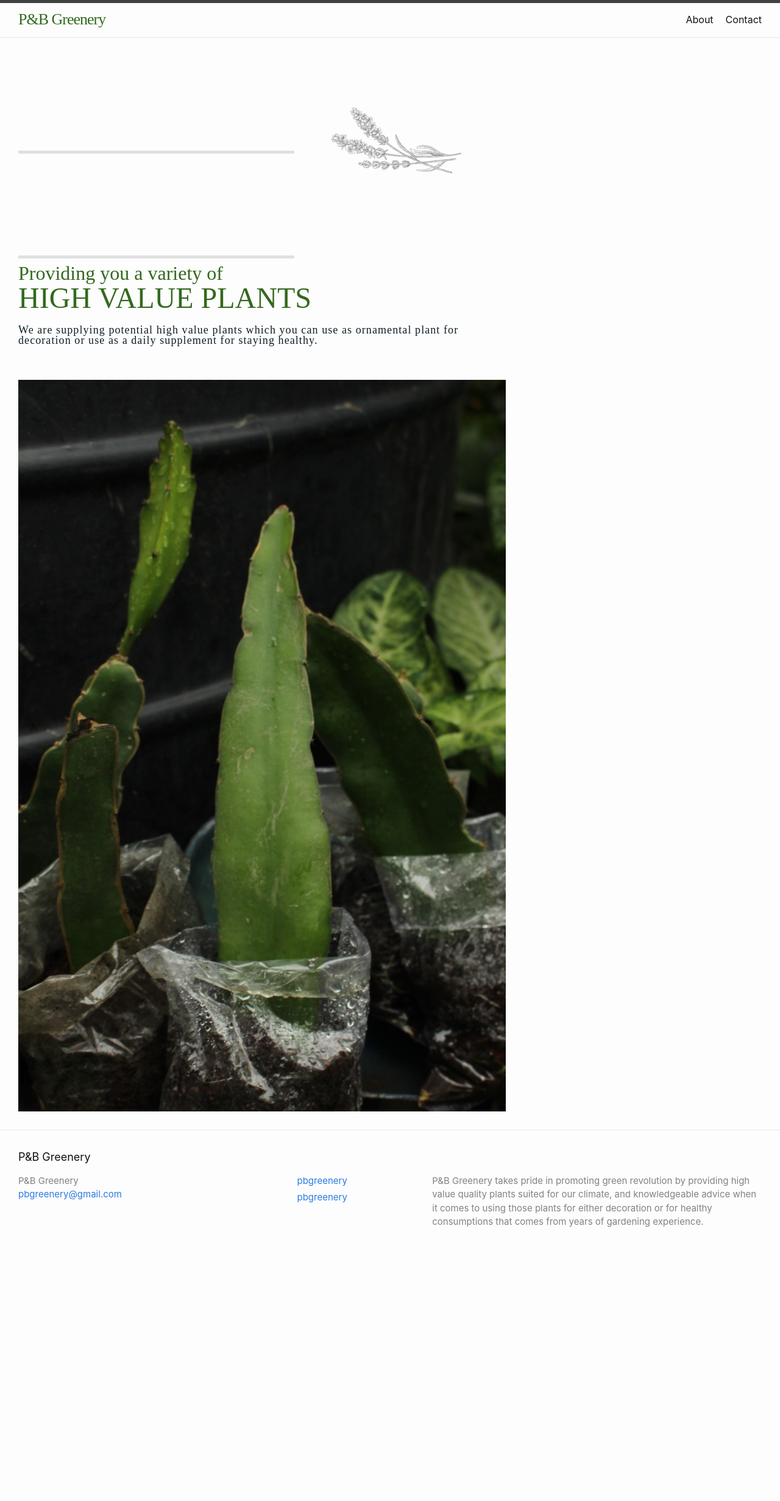
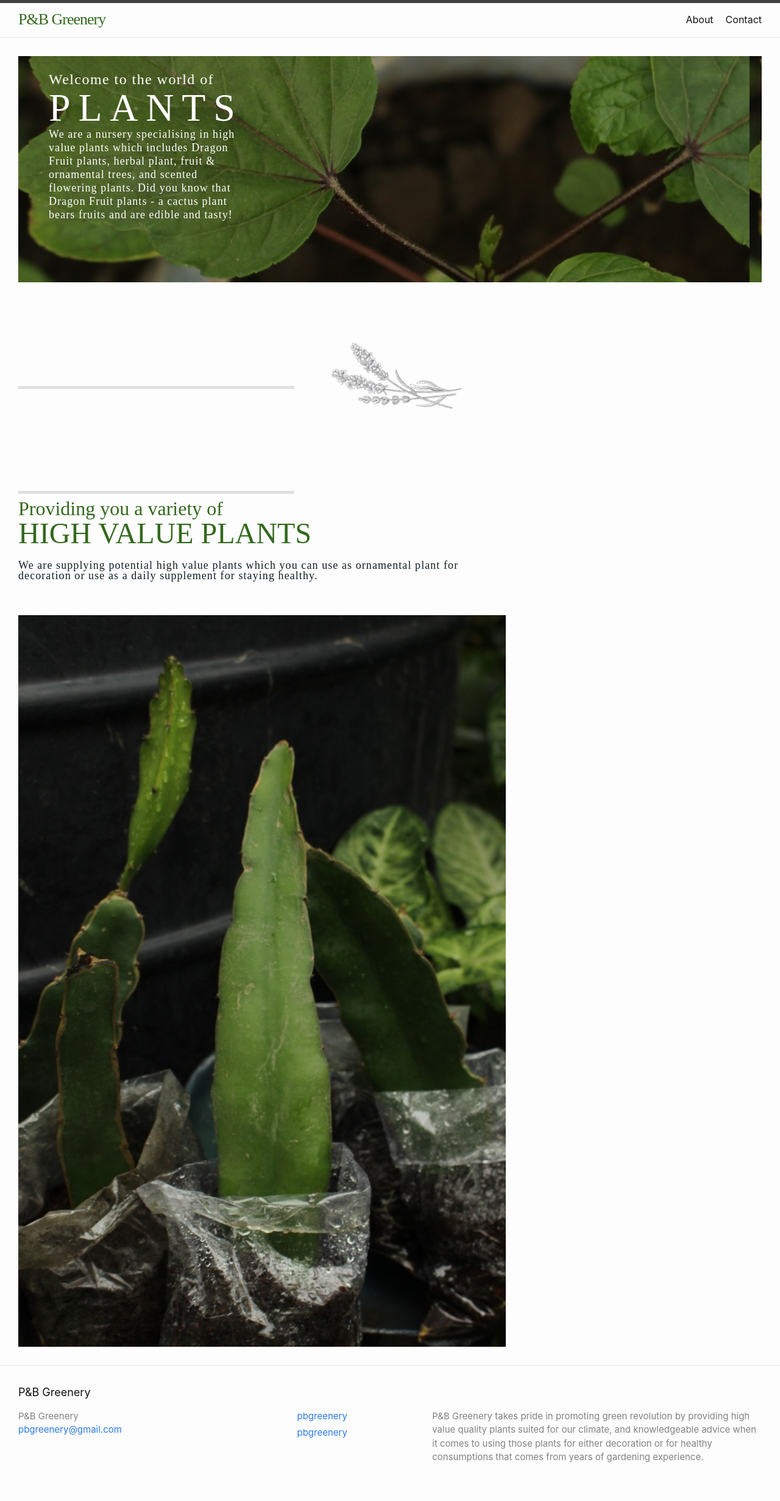
Before and after one commit to pbyanjankar/pbgreenery, a Jekyll site: the page built from index.markdown, in a window 1280 px wide. Shown: the whole page at 61% size. Built offline with Jekyll 4.4.1, drawn with Linux system fonts in a browser that asks for light colours; before the commit the page ends 2076 px from its top, so only the background shows below that.

Commit message:
Add a banner

```diff
--- a/_config.yml
+++ b/_config.yml
@@ -20,6 +20,8 @@
 
 title: P&B Greenery
 email: pbgreenery@gmail.com
+phone: 9841296657
+
 description: >- # this means to ignore newlines until "baseurl:"
   P&B Greenery takes pride in promoting green revolution by providing
   high value quality plants suited for our climate, and knowledgeable advice when it comes to using those plants
--- a/assets/main.scss
+++ b/assets/main.scss
@@ -52,3 +52,56 @@ color: #101F26;
 
 
 }
+
+.div-banner{
+  background-image: url('images/rosella.jpg');
+}
+
+.header-banner-start{
+
+       font-family: Montserrat;
+       font-style: normal;
+       font-weight: normal;
+       font-size: 24px;
+       line-height: 29px;
+       letter-spacing: 0.06em;
+
+       color: #FFFFFF;
+
+       margin-left: 50px;
+
+}
+
+.header-banner-end{
+
+
+       font-family: Baskerville Old Face;
+       font-style: normal;
+       font-weight: normal;
+       font-size: 64px;
+       line-height: 64px;
+       /* identical to box height */
+
+       letter-spacing: 0.2em;
+
+       color: #FFFFFF;
+
+              margin-left: 50px;
+              padding-bottom:50px;
+
+}
+
+.header-banner-text{
+font-family: Montserrat;
+font-style: normal;
+font-weight: normal;
+font-size: 18px;
+line-height: 22px;
+letter-spacing: 0.06em;
+
+color: #FFFFFF;
+
+              margin-left: 50px;
+width:320px;
+padding-bottom:100px;
+}
--- a/index.markdown
+++ b/index.markdown
@@ -4,6 +4,19 @@
 
 layout: default
 ---
+<div class="div-banner">
+<br/>
+<span class="header-banner-start">Welcome to the world of</span>
+<br/>
+<span class="header-banner-end">PLANTS</span>
+<br/>
+<p class="header-banner-text">
+We are a nursery specialising in high value plants which includes Dragon Fruit plants, herbal plant, fruit & ornamental trees, and scented flowering plants.
+Did you know that Dragon Fruit plants - a cactus plant bears fruits and are edible and tasty!
+</p>
+
+
+</div>
 <div>
 <img src="/assets/images/line.png"/>
 <img src="/assets/images/twig-plant-drawing.png"/>
```
Also changed, not shown: assets/images/rosella.jpg (added), 1 other file.
